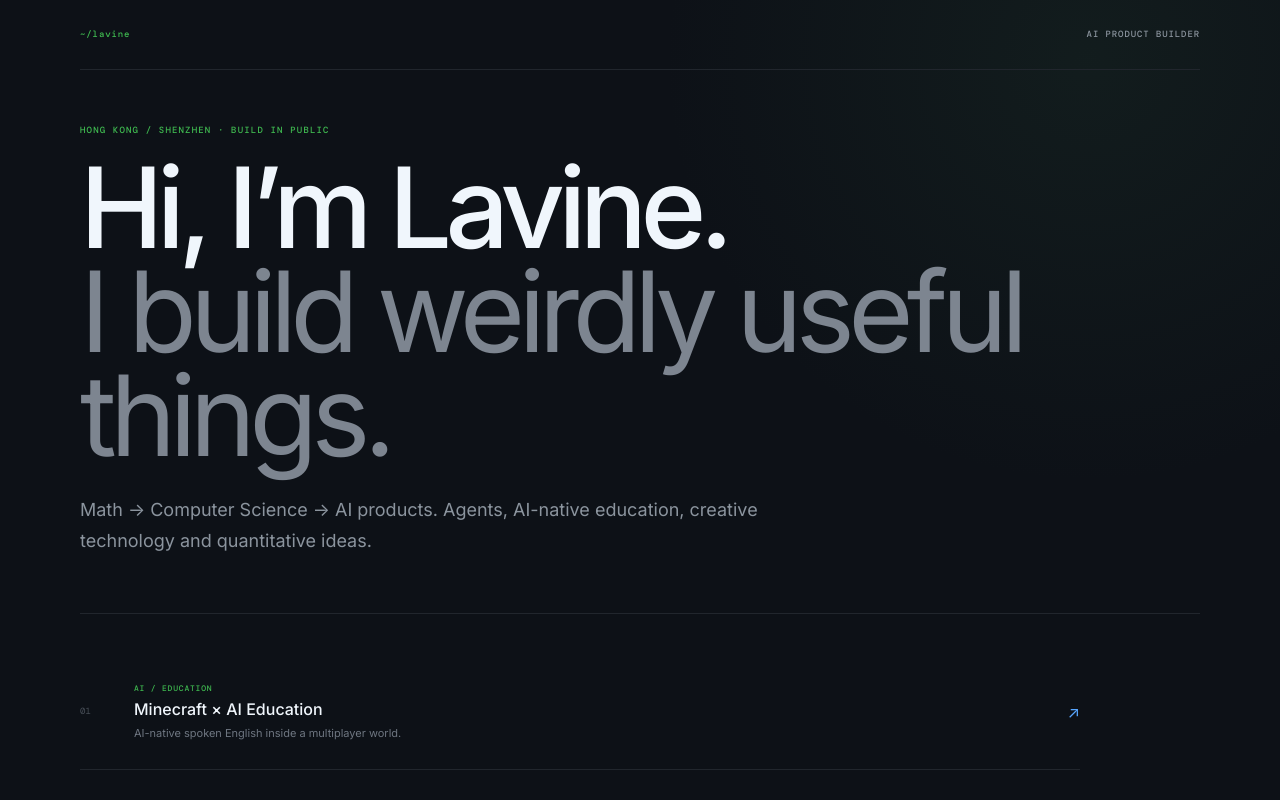
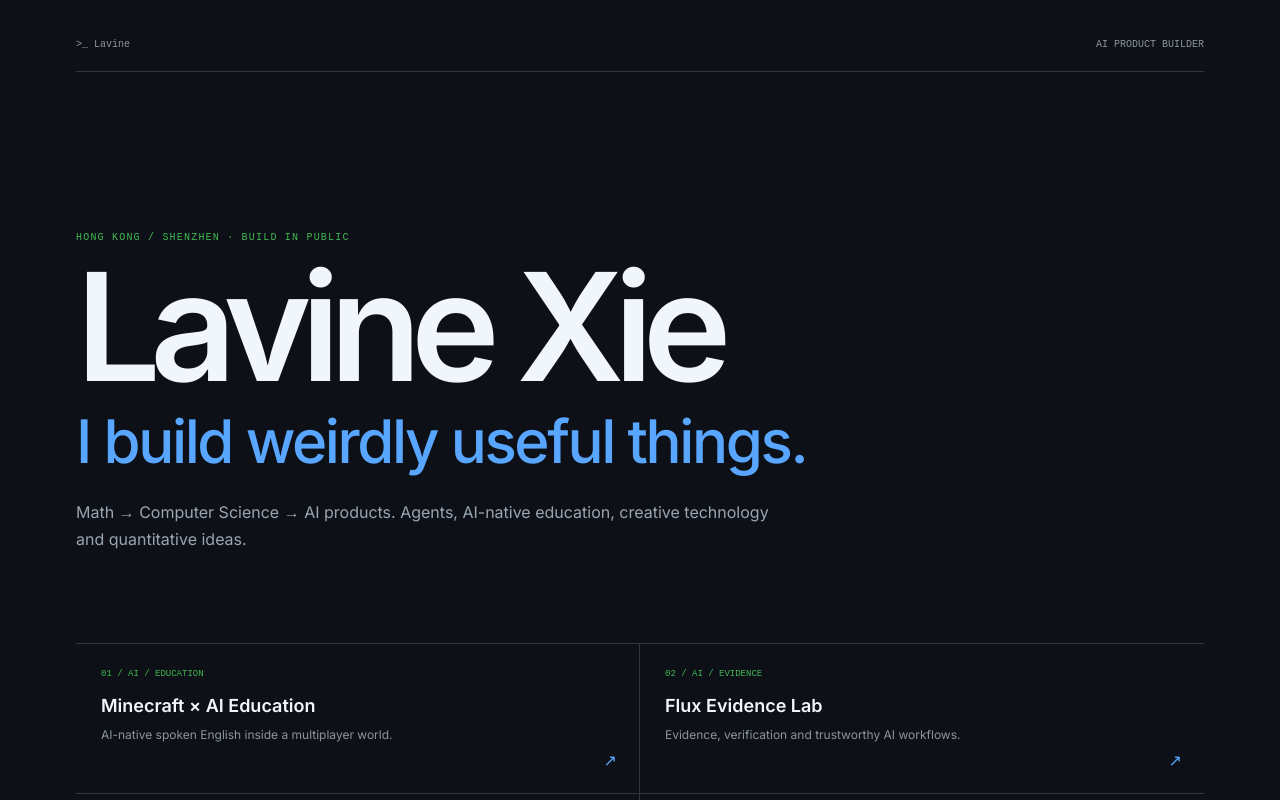
Before and after one commit to lavine888/lavinesite-handyvote, a Next.js app: page / in a window 1280 px wide. Shown: the top 800 px of the page. Built offline with nearby package versions, Linux system fonts and the light colour scheme; a web font is replaced by a local one.

Commit message:
feat: switch homepage fully to HandyReplica

```diff
--- a/app/page.tsx
+++ b/app/page.tsx
@@ -1,11 +1,5 @@
-import DigitalWorkbench from "@/components/DigitalWorkbench";
-import LavineSignature from "@/components/LavineSignature";
+import HandyReplica from "@/components/HandyReplica";
 
 export default function Home() {
-  return (
-    <>
-      <DigitalWorkbench />
-      <LavineSignature />
-    </>
-  );
+  return <HandyReplica />;
 }
```
